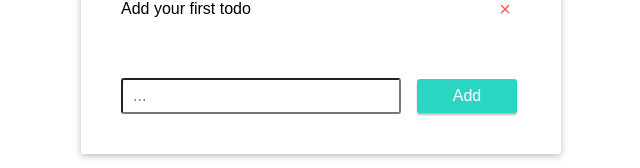
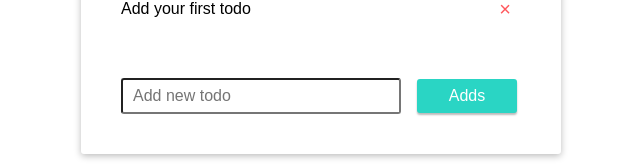
Before and after one commit to MenKNas/NotesApplicationLodgify, a React app: page / in a window 1280 px wide. Shown: the part 221-389 px from the top of the page, without its empty margins (319-959 px from the left). Built offline with nearby package versions, Linux system fonts and the light colour scheme; the HTML template or start-up script is replaced by a standard one.

Commit message:
Small tweaks on TodoList and TodoInput components

```diff
--- a/src/App.js
+++ b/src/App.js
@@ -3,6 +3,7 @@ import { uniqueId } from 'lodash';
 
 import Todo from './Todo';
 import TodoList from './TodoList';
+import TodoInput from './TodoInput';
 
 export class App extends Component {
 
@@ -46,13 +47,10 @@ export class App extends Component {
           todos = {todos}
         />
         <div className="todo-input">
-          <input
-            onChange={this.handleChange}
-            placeholder="..."
-            type="text"
-            value={todo}
-            />
-          <button onClick={this.handleClickAdd}>Add</button>
+         <TodoInput
+           handleChange = {this.handleChange}
+           handleClickAdd = {this.handleClickAdd}
+         />
         </div>
       </div>
     )
--- a/src/TodoInput.js
+++ b/src/TodoInput.js
@@ -12,3 +12,5 @@ const TodoInput = ({handleChange,handleClickAdd}) => {
     </div>
   )
 }
+
+export default TodoInput ;
--- a/src/TodoList.js
+++ b/src/TodoList.js
@@ -12,7 +12,7 @@ const TodoList = ({todos,onClickDelete}) => {
               ? todos.map((todo, index) =>
                 <Todo
                 key={todo.id}
-                onClickDelete={() => this.handleClickDelete(index)}
+                onClickDelete={() => onClickDelete(index)}
                 text={todo.text} />)
               : 'You\'re all done 🌴'
           }
```
